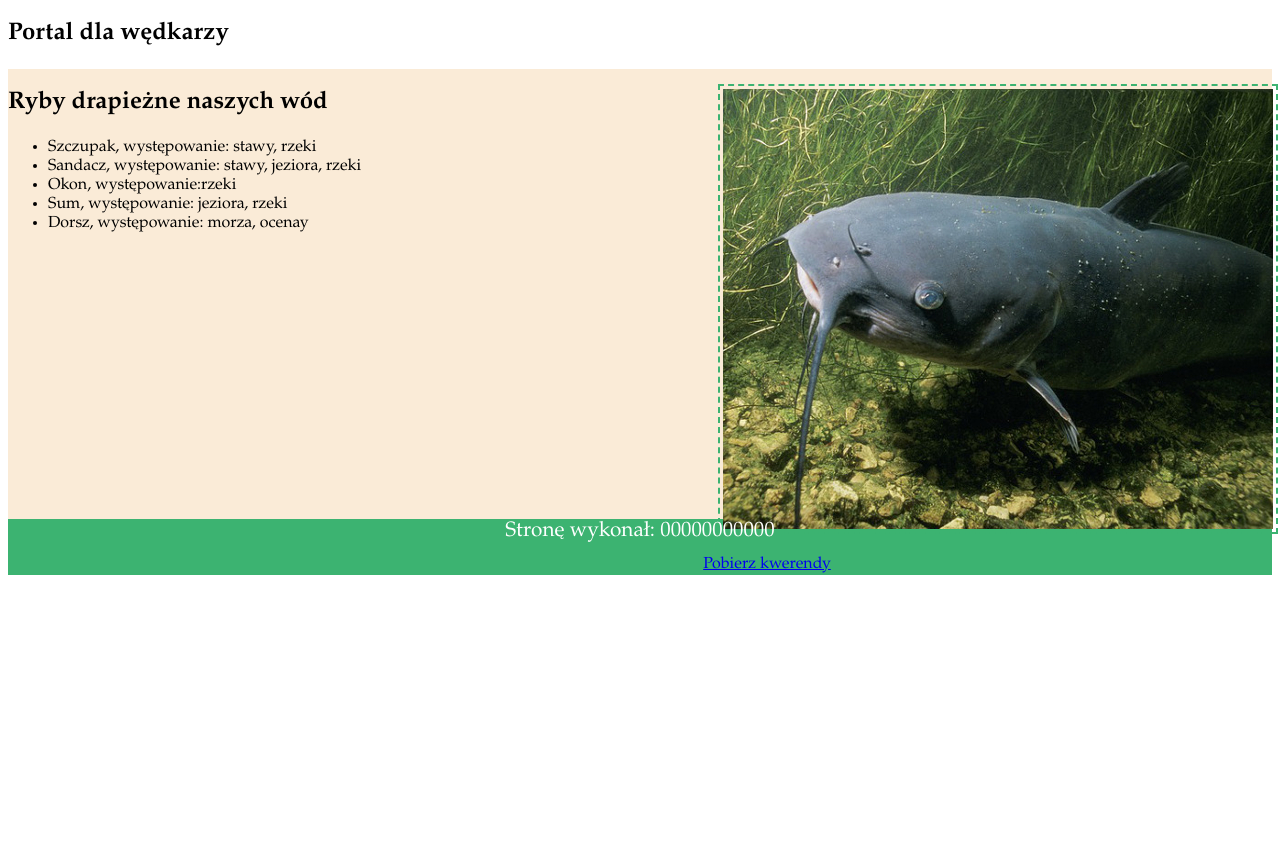
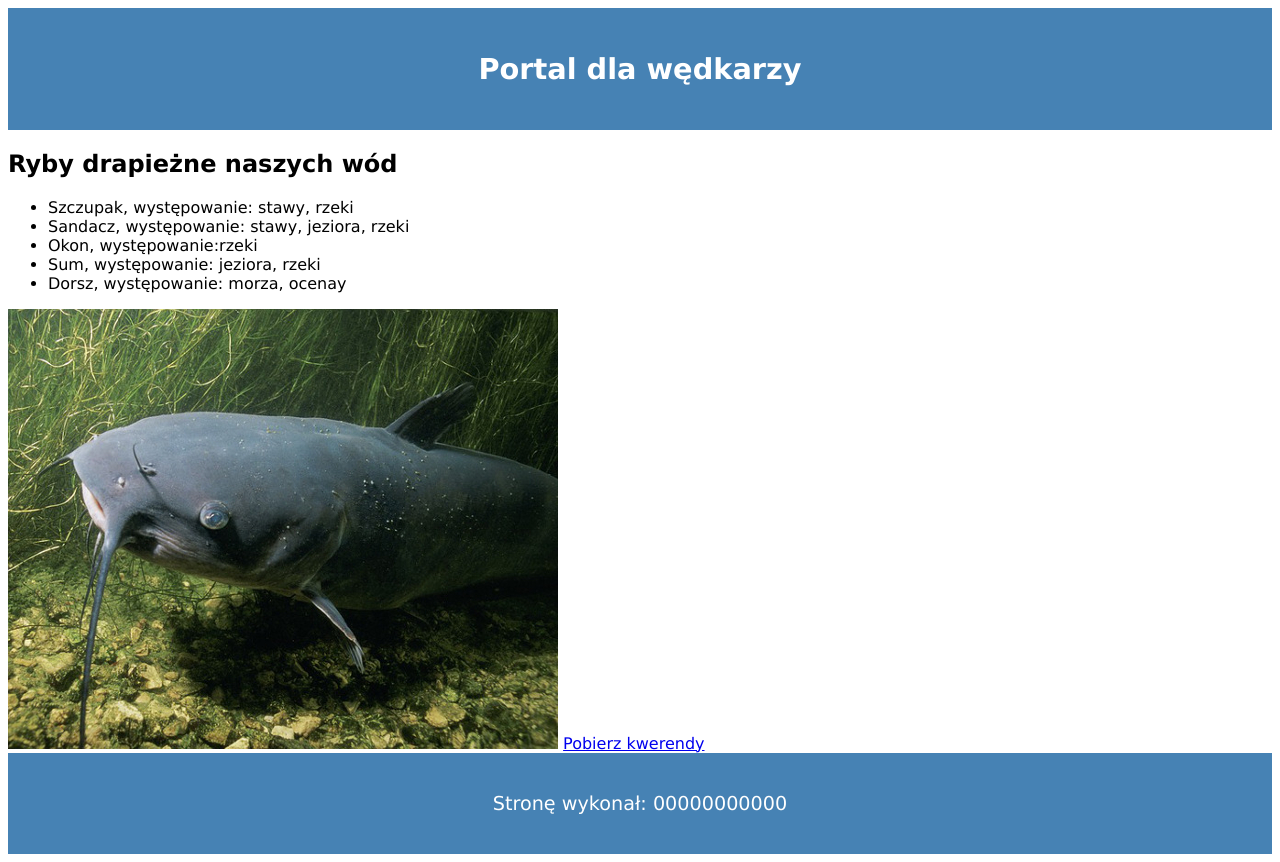
Before and after one commit to lockdown11/arkusze.egzaminacyjne, a plain HTML site: page index.html in a window 1280 px wide. Before the commit the page ends 800 px from the top, so only its background shows below. Drawn offline with Linux system fonts and the light colour scheme.

Commit message:
Update style.css

```diff
--- a/style.css
+++ b/style.css
@@ -1,27 +1,32 @@
 body{
-    font-family: 'Garamond';
+    font-family: 'Verdana';
+
 }
-.gora,.stopka{
-    background-color: #3CB371;
+
+.baner,.stopka{
+    background-color: #4682B4;
     color: white;
-    padding: 10px;
-    font-size: 130%;
+    padding: 20px;
+    font-size: 120%;
     text-align: center;
 }
+.stopka{
+    clear: both;
 .lewy{
-    background-color: #FAEBD7;
-    width: 55%;
-    height: 450px;
-    float:left;
+    background-color: #40E0D0;
+    width: 40%;
+    height: 500px;
+    float: left;
 }
 .prawy{
-    background-color: #FAEBD7;
-    width: 45%;
-    height: 450px;
-    float:left;
+    background-color: #40E0D0;
+    width: 60%;
+    height: 500px;
+    float: left;
 }
+
 img{
-    padding: 3px;
-    margin: 15px;
-    border: 2px dashed #3CB371;
+    padding: 5px;
+    margin: 10px;
+    border: 1px solid #000080;
 }
```
